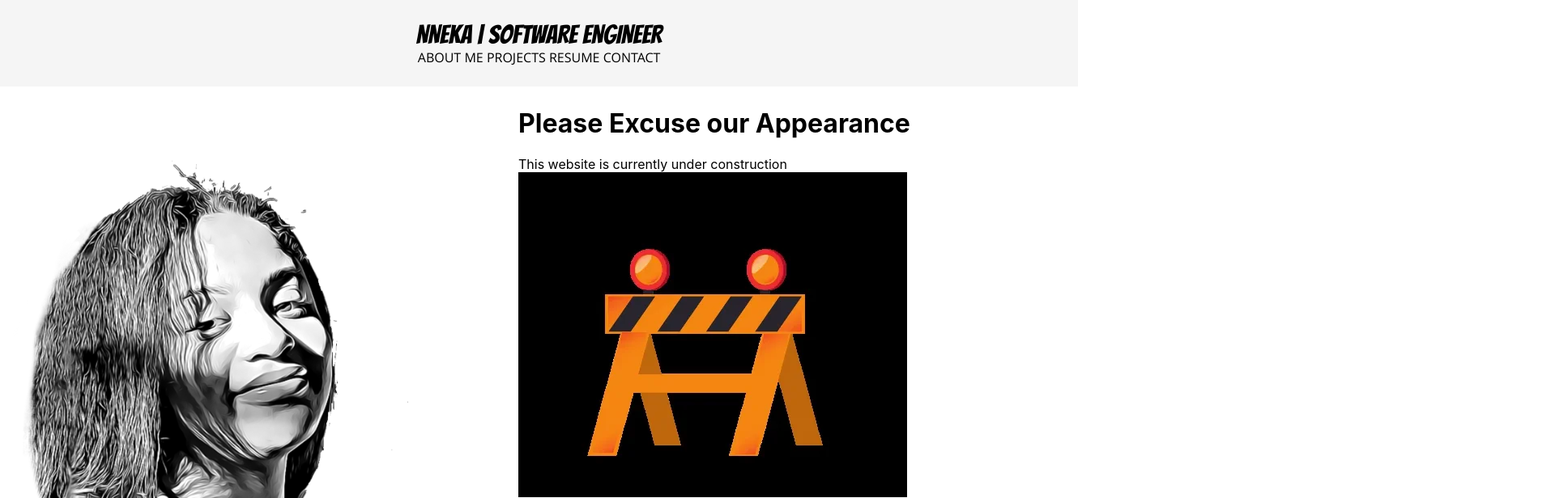
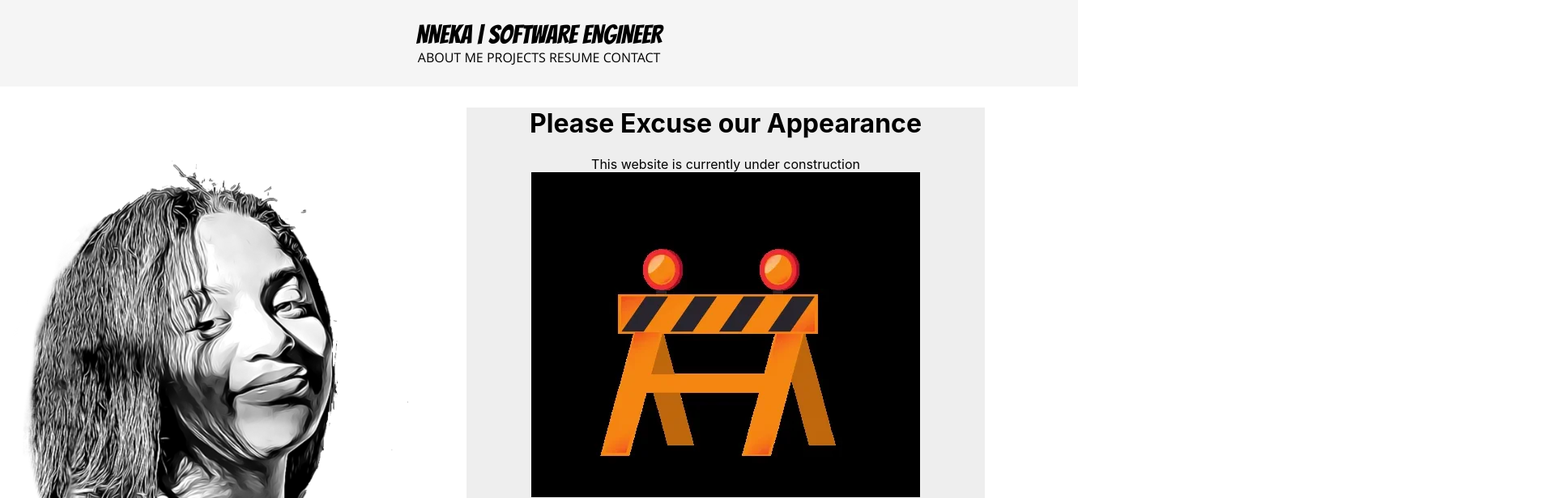
Before and after one commit to nnekauf/portfolio, a React (Create React App) app: page / in a window 1280 px wide. Shown: the top 616 px of the page at 81% size, 1920 px wide, since content can reach past the window. Built offline with nearby package versions, Linux system fonts and the light colour scheme.

Commit message:
formats and styles text box on about page

```diff
--- a/src/components/AboutMe.js
+++ b/src/components/AboutMe.js
@@ -18,7 +18,8 @@ const AboutMe = () => {
 
 
             <div id= "aboutText"
-            style={{zIndex: "2", left: "50%", position: "relative"}}>
+            style={{zIndex: "2", left: "45%", position: "relative",
+                backgroundColor: "#eeeeee", maxWidth: "50%", maxHeight: "auto", textAlign: "center" }}>
                 <h1 > Please Excuse our Appearance</h1>
                 <div>This website is currently under construction</div>
                 <img src={construction} alt= "Under Construction GIF"></img>
```
